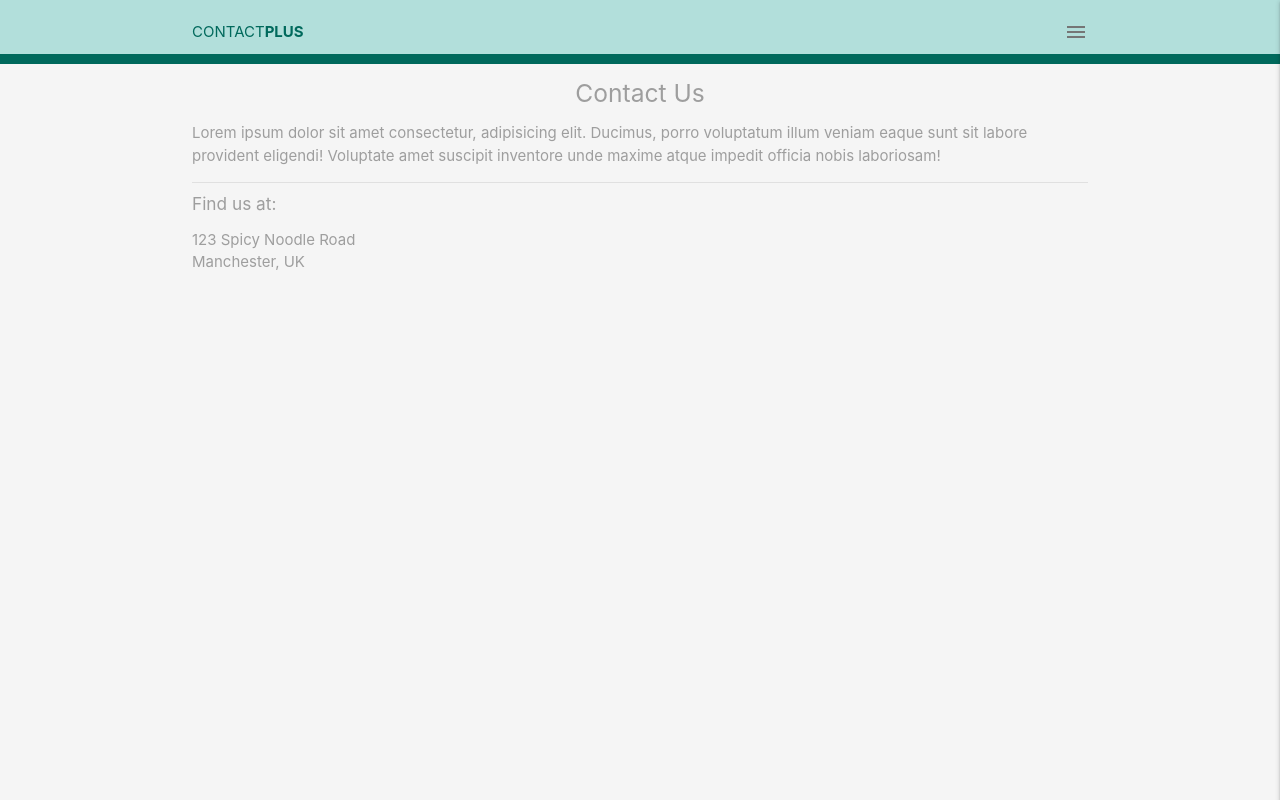
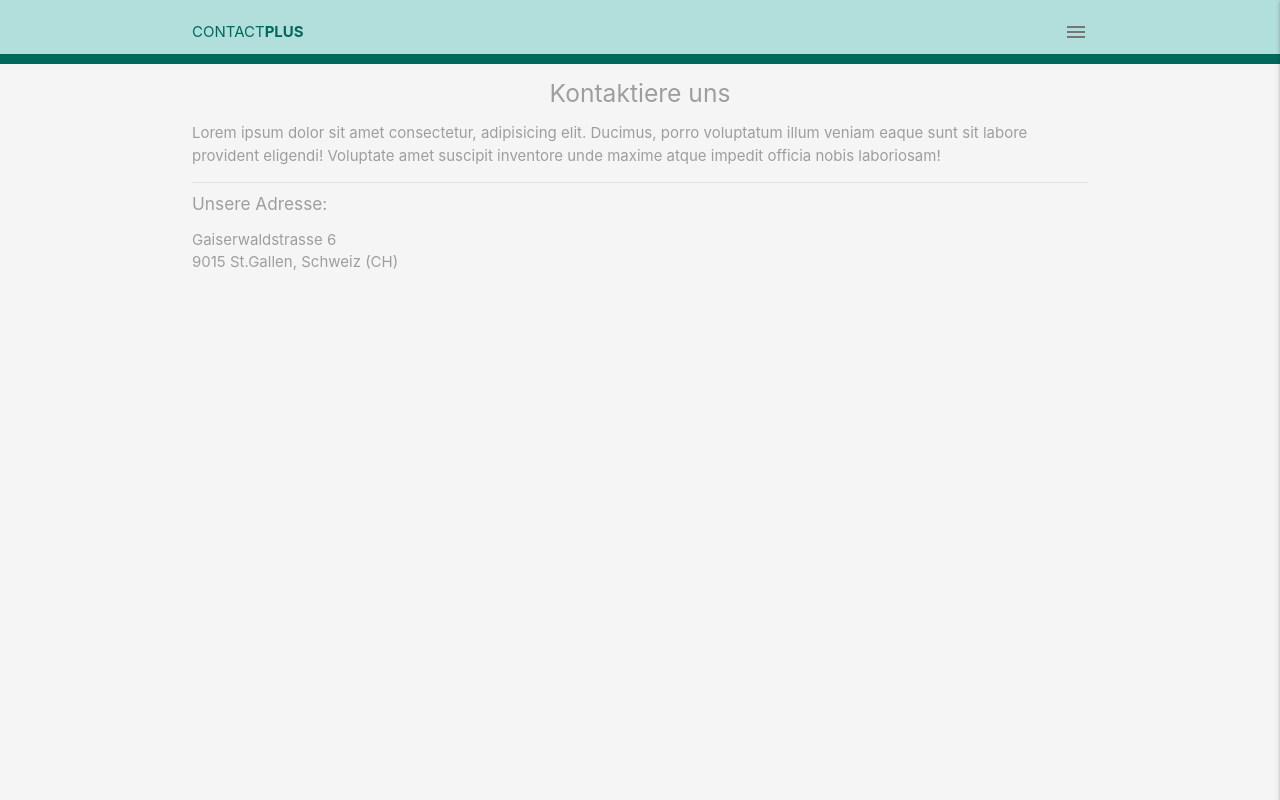
Before and after one commit to alexanderpalmer/alexanderpalmer.github.io, a plain HTML site: page pages/contact.html in a window 1280 px wide. Drawn offline with Linux system fonts and the light colour scheme.

Commit message:
Ins Deutsche übersetzt

```diff
--- a/pages/contact.html
+++ b/pages/contact.html
@@ -43,15 +43,15 @@
 
   <!-- content -->
   <div class="container grey-text">
-    <h5 class="center">Contact Us</h5>
+    <h5 class="center">Kontaktiere uns</h5>
     <p>Lorem ipsum dolor sit amet consectetur, adipisicing elit. Ducimus, porro voluptatum illum veniam eaque sunt sit
       labore provident eligendi! Voluptate amet suscipit inventore unde maxime atque impedit officia nobis laboriosam!
     </p>
     <div class="divider"></div>
-    <h6>Find us at:</h6>
+    <h6>Unsere Adresse:</h6>
     <ul>
-      <li>123 Spicy Noodle Road</li>
-      <li>Manchester, UK</li>
+      <li>Gaiserwaldstrasse 6</li>
+      <li>9015 St.Gallen, Schweiz (CH)</li>
     </ul>
   </div>
 
```
